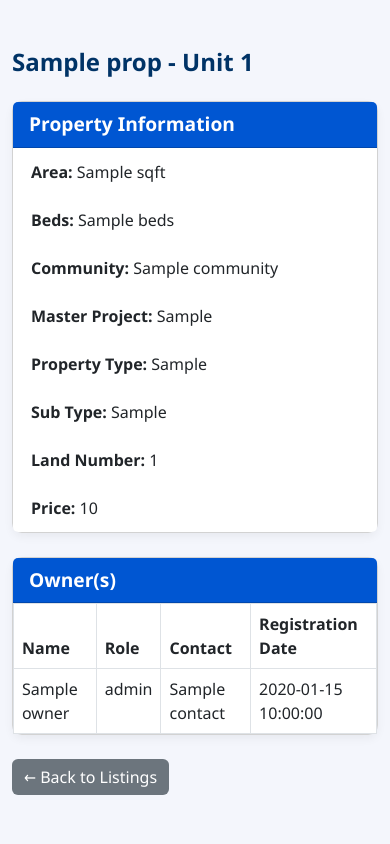
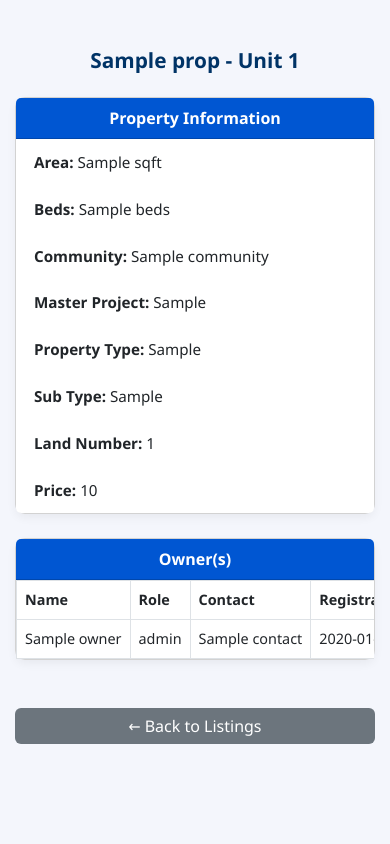
Before and after one commit to helpdeskmycbhelp/my-flask-app, a Flask app: template templates/detail.html in a window 390 px wide. Run offline with Flask 3, Linux system fonts and the light colour scheme; the template is opened without the code that fills it: most values are stand-ins (such as "Sample title", 1, 10 or a date in 2020).

Commit message:
Update detail.html

```diff
--- a/templates/detail.html
+++ b/templates/detail.html
@@ -3,6 +3,7 @@
 <head>
   <meta charset="UTF-8">
   <title>{{ prop.building_name }} - Unit {{ prop.unit_number }} | Property Details</title>
+  <meta name="viewport" content="width=device-width, initial-scale=1">
   <link rel="stylesheet" href="https://cdn.jsdelivr.net/npm/bootstrap@5.3.0/dist/css/bootstrap.min.css">
 
   <style>
@@ -49,16 +50,50 @@
       background-color: #5a6268;
     }
 
+    /* Responsive Enhancements */
     @media (max-width: 768px) {
       h1 {
         font-size: 1.5rem;
+      }
+
+      .card-header {
+        font-size: 1rem;
+        text-align: center;
+      }
+
+      .list-group-item {
+        font-size: 0.95rem;
+      }
+
+      table {
+        font-size: 0.9rem;
+      }
+
+      .btn {
+        width: 100%;
+        font-size: 1rem;
+      }
+
+      .table th, .table td {
+        white-space: nowrap;
+      }
+    }
+
+    @media (max-width: 576px) {
+      h1 {
+        font-size: 1.3rem;
+        text-align: center;
+      }
+
+      .container {
+        padding: 15px;
       }
     }
   </style>
 </head>
 <body>
   <div class="container py-5">
-    <h1 class="mb-4">{{ prop.building_name }} - Unit {{ prop.unit_number }}</h1>
+    <h1 class="mb-4 text-center text-md-start">{{ prop.building_name }} - Unit {{ prop.unit_number }}</h1>
 
     <!-- Property Details -->
     <div class="card mb-4">
@@ -76,7 +111,7 @@
     </div>
 
     <!-- Owners -->
-    <div class="card">
+    <div class="card mb-4">
       <div class="card-header">Owner(s)</div>
       <div class="table-responsive">
         <table class="table table-bordered mb-0">
```
